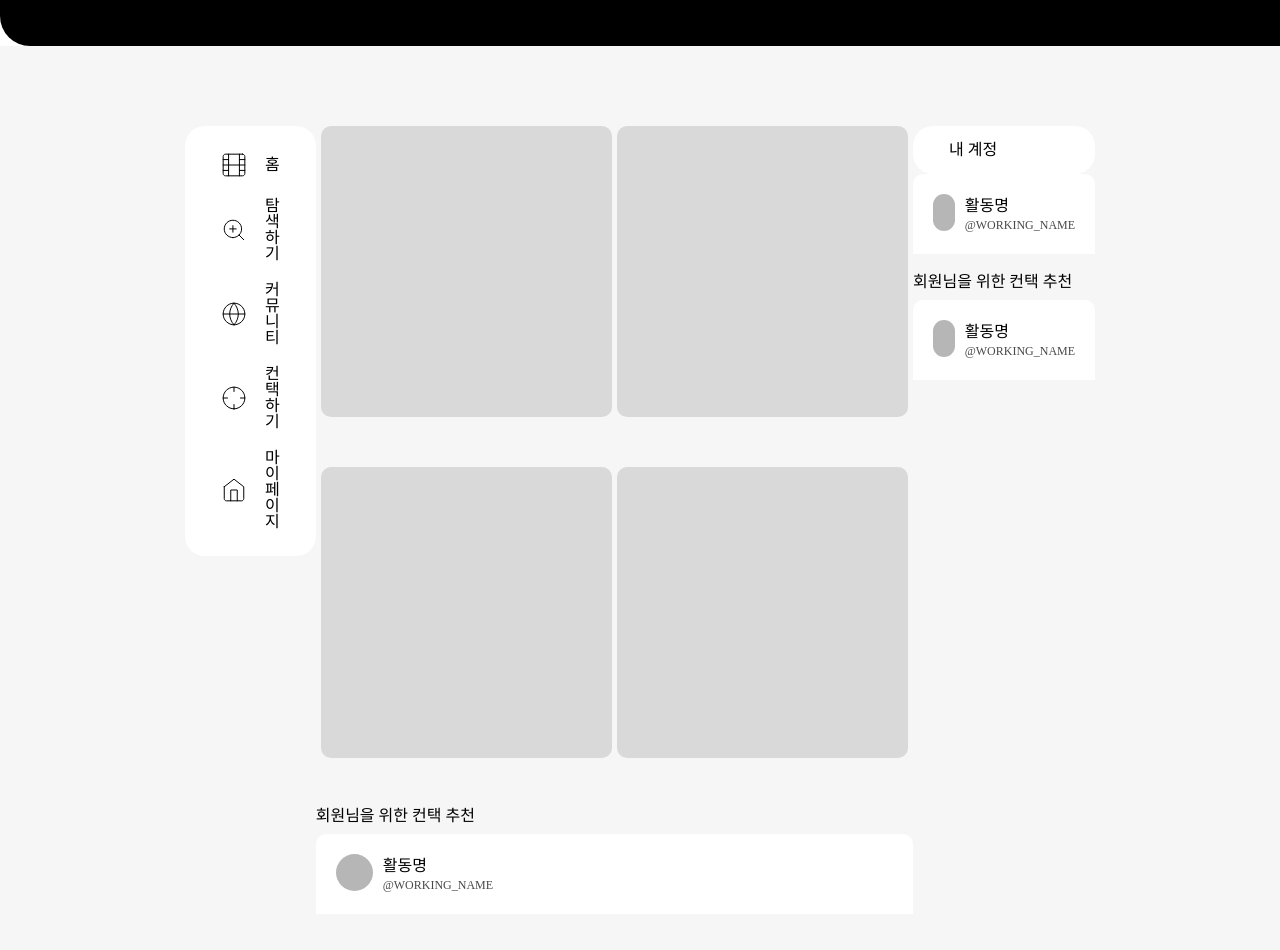
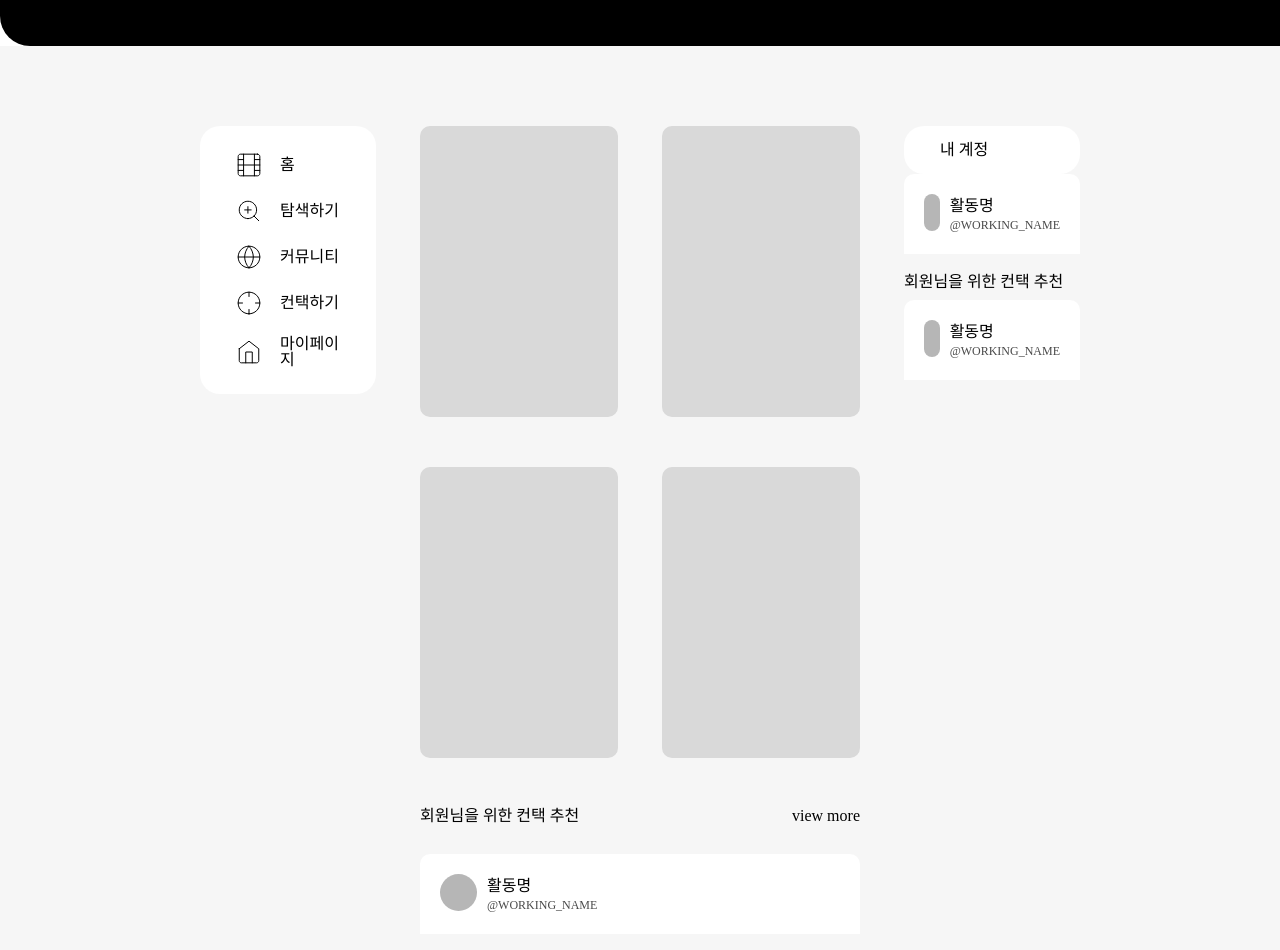
Before and after one commit to Artistep/Frontend, a React (Create React App) app: page /mypage in a window 1280 px wide. Shown: the part 380-1330 px from the top of the page. Built offline with nearby package versions, Linux system fonts and the light colour scheme; a web font is replaced by a local one.

Commit message:
[fix]마이페이지

```diff
--- a/src/components/Box/styled.js
+++ b/src/components/Box/styled.js
@@ -187,7 +187,7 @@ export const Ftext = styled.div`
 `;
 
 export const MyRec = styled.div`
-  width: 291px;
+  width: 45%;
   height: 291px;
   background: #d9d9d9;
   border-radius: 10px;
--- a/src/pages/mypage/index.jsx
+++ b/src/pages/mypage/index.jsx
@@ -13,7 +13,7 @@ import {
   HeaderBox,
   Circle,
   HeaderBtext,
-  HeaderStext
+  HeaderStext,
 } from "../../components/Box/styled";
 import RightSideBar from "../../components/rightsidebar";
 
@@ -134,14 +134,14 @@ const Left = () => {
           })}
         </SideBox>
       </SideContainer>
-      <div style={{ width: "100%", margin: "0 auto"}}>
+      <div style={{ width: "50%", margin: "0 auto" }}>
         {box.map((i) => (
           <div
             style={{
               display: "flex",
               width: "100%",
               marginBottom: "50px",
-              justifyContent: "space-evenly",
+              justifyContent: "space-between",
             }}
           >
             <MyRec></MyRec>
@@ -149,8 +149,11 @@ const Left = () => {
           </div>
         ))}
 
-        <div style={{ width: "100%", marginTop: "20px" }}>
-          <div style={{ marginBottom: "10px" }}>회원님을 위한 컨택 추천</div>
+        <div style={{ width: "100%", margin: "0 auto", marginTop: "20px" }}>
+          <div style={{ display: "flex", justifyContent:"space-between", marginBottom: "30px" }}>
+            <div>회원님을 위한 컨택 추천</div>
+            <div>view more</div>
+          </div>
           <div>
             <HeaderBox>
               <Circle></Circle>
```
